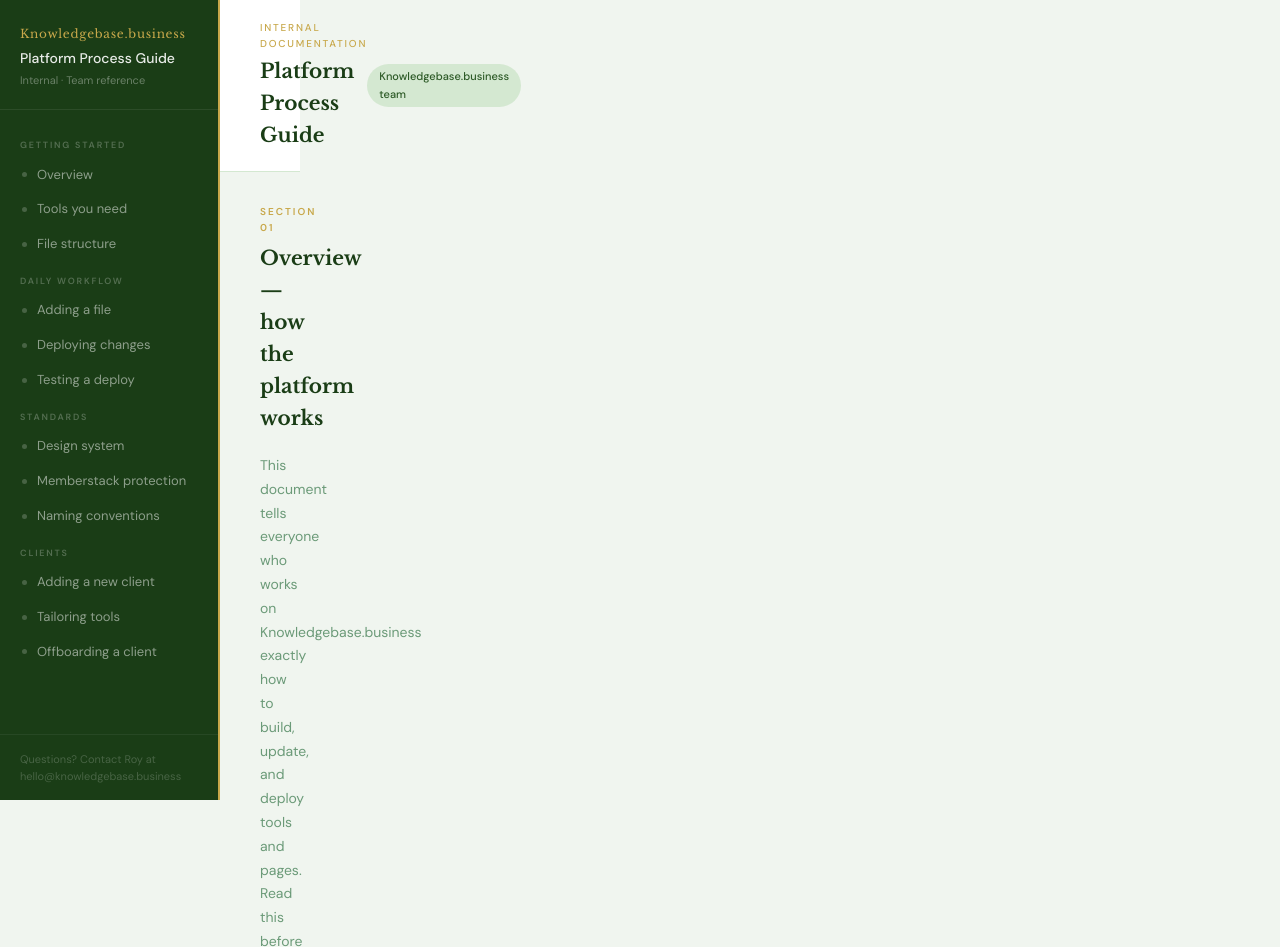
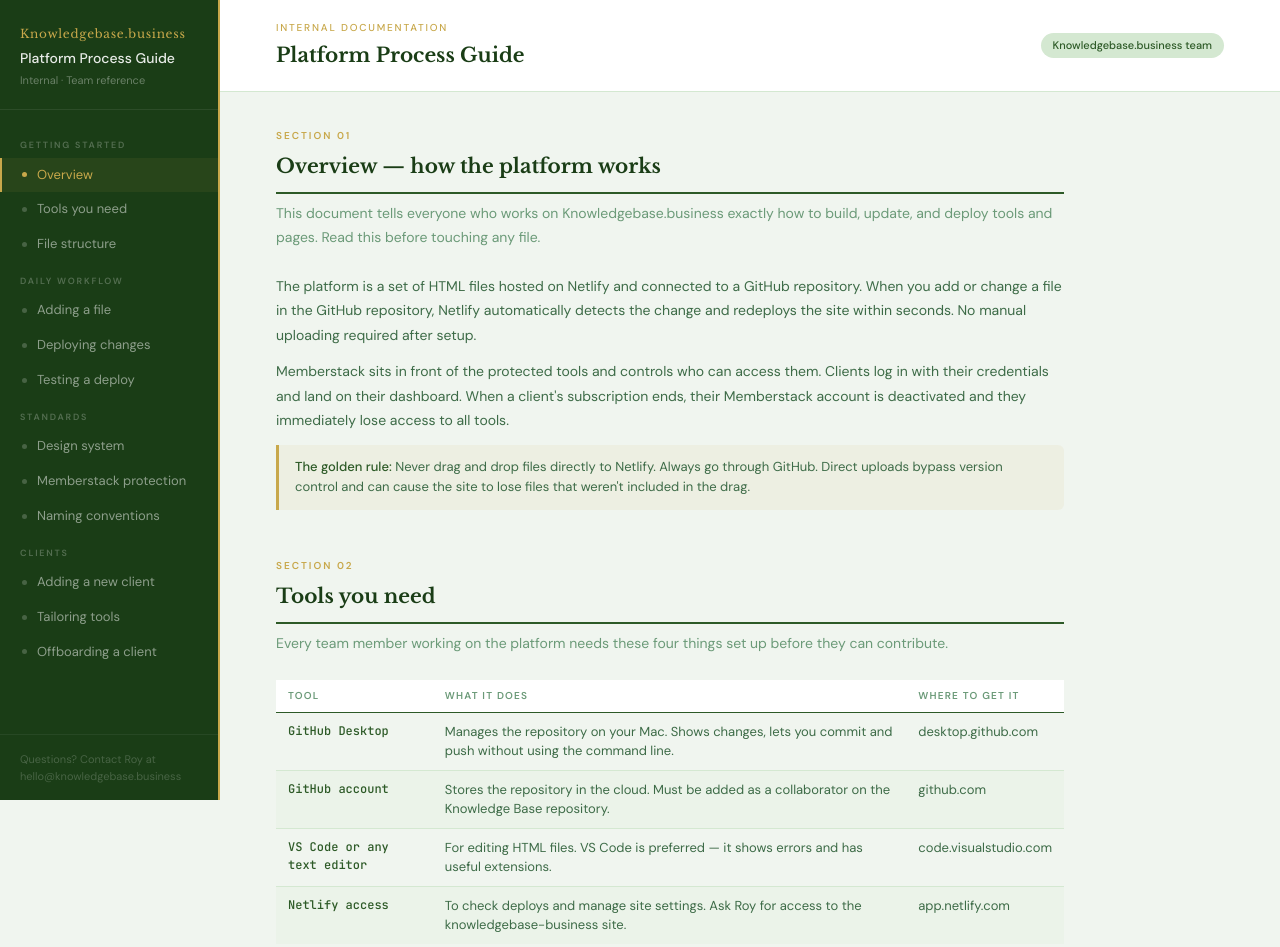
Before and after one commit to Reposiitoned/SheridanLegal, a plain HTML site: page platform-process-guide.html in a window 1280 px wide. Shown: the top 947 px of the page. Drawn offline with nearby package versions, Linux system fonts and the light colour scheme.

Commit message:
Fix content layout

```diff
--- a/platform-process-guide.html
+++ b/platform-process-guide.html
@@ -43,17 +43,18 @@
 }
 
 /* ── SIDEBAR + LAYOUT ── */
-.layout { display: grid; grid-template-columns: 220px 1fr; min-height: 100vh; }
+.layout { display: flex; min-height: 100vh; }
 
 .sidebar {
   background: var(--forest-dk);
   position: fixed;
+  top: 0; left: 0; bottom: 0;
   width: 220px;
-  height: 100vh;
   overflow-y: auto;
   display: flex;
   flex-direction: column;
   border-right: 2px solid var(--gold);
+  z-index: 20;
 }
 
 .sb-brand {
@@ -119,12 +120,12 @@
 }
 
 /* ── MAIN ── */
-.main { margin-left: 220px; }
+.main { margin-left: 220px; flex: 1; min-width: 0; width: calc(100% - 220px); }
 
 .page-header {
   background: var(--white);
   border-bottom: 1px solid var(--border);
-  padding: 20px 40px;
+  padding: 20px 56px;
   position: sticky;
   top: 0;
   z-index: 10;
@@ -159,7 +160,7 @@
 }
 
 /* ── CONTENT ── */
-.content { padding: 32px 40px 80px; max-width: 100%; }
+.content { padding: 36px 56px 80px; max-width: 900px; box-sizing: border-box; }
 
 /* ── SECTION ── */
 .doc-section { margin-bottom: 48px; }
@@ -190,7 +191,6 @@
   color: var(--text-muted);
   margin-bottom: 24px;
   line-height: 1.7;
-  max-width: 680px;
 }
 
 /* ── HEADINGS ── */
@@ -203,7 +203,7 @@
   margin-top: 24px;
 }
 
-p { font-size: 14px; color: var(--text-mid); line-height: 1.75; margin-bottom: 12px; max-width: 680px; }
+p { font-size: 14px; color: var(--text-mid); line-height: 1.75; margin-bottom: 12px; }
 
 /* ── STEP BLOCKS ── */
 .steps { display: flex; flex-direction: column; gap: 2px; margin-bottom: 20px; }
```
